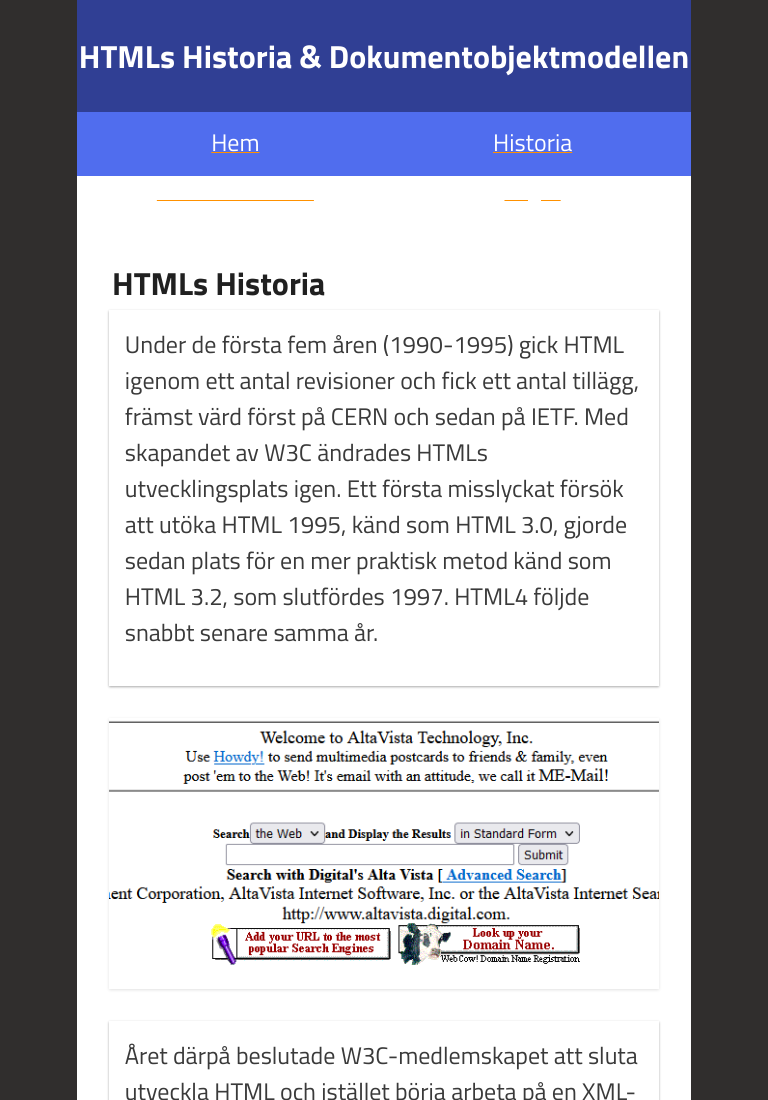
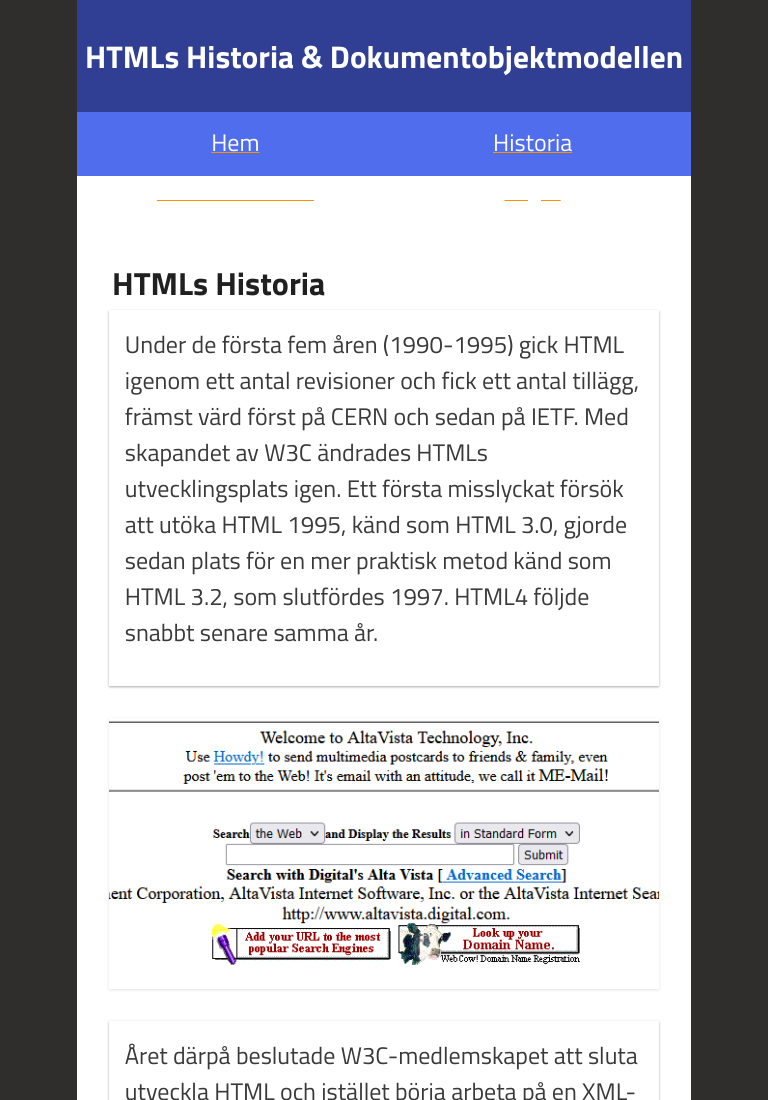
Before and after one commit to crippa1337/moment-2, a plain HTML site: page index.html in a window 768 px wide. Shown: the top 1100 px of the page. Drawn offline with Linux system fonts and the light colour scheme.

Commit message:
clamperino

```diff
--- a/assets/css/style.css
+++ b/assets/css/style.css
@@ -228,12 +228,10 @@ body {
 
 .header-caption {
     margin: 0;
-    font-size: var(--ft-size-l);
+    font-size: clamp(var(--ft-size-s), 1rem + 2vw, var(--ft-size-l));
     font-weight: var(--ft-weight-700);
     color: var(--fg-clr-white);
-    display: flex;
-    justify-content: space-evenly;
-    align-items: center;
+    text-align: center;
 }
 
 .sub-header-caption {
@@ -370,10 +368,6 @@ li:hover {
 /* responsive styling */
 
 @media (max-width: 768px) {
-    .header-caption {
-        font-size: var(--ft-size-s);
-    }
-
     .primary-navigation {
         height: 5rem;
         padding-top: 0.75rem;
@@ -406,10 +400,6 @@ li:hover {
 @media (min-width: 768px) and (max-width: 1184px) {
     .container {
         width: 80%;
-    }
-
-    .header-caption {
-        font-size: var(--ft-size-m);
     }
 
     .paragraphs {
--- a/assets/css/thanks.css
+++ b/assets/css/thanks.css
@@ -23,7 +23,6 @@ a {
 .back-btn {
     color: white;
     background: rgb(34, 34, 34);
-    border-radius: 1rem;
     box-shadow: rgba(0, 0, 0, 0.12) 0px 1px 3px, rgba(0, 0, 0, 0.24) 0px 1px 2px;
 
     width: 100%;
@@ -37,7 +36,4 @@ a {
 .back-btn:hover {
     cursor: pointer;
     background: var(--btn-hover-light);
-    box-shadow:
-    0 0 15px 7.5px var(--btn-hover-dark),  /* inner dark blue */
-    0 0 25px 15px var(--btn-hover-light); /* middle light blue */
 }
```
